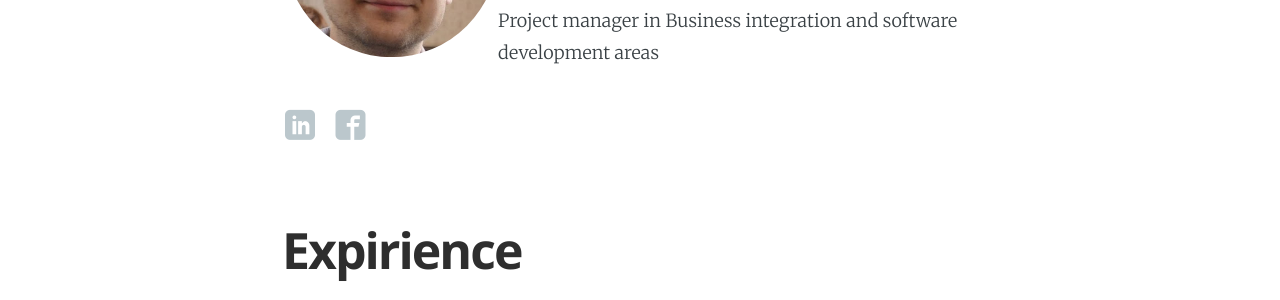
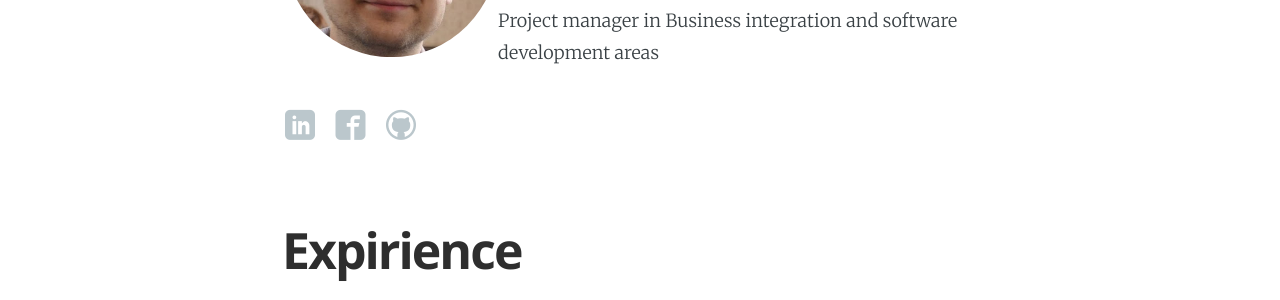
Before and after one commit to vetal232/vetal232.github.io, a Jekyll site: the page built from about.md, in a window 1280 px wide. Shown: the part 315-615 px from the top of the page. Built offline with Jekyll 4.4.1, drawn with Linux system fonts in a browser that asks for light colours.

Commit message:
Update about.md

```diff
--- a/about.md
+++ b/about.md
@@ -24,7 +24,9 @@ Project manager in Business integration and software development areas
     <a class="icon-fb" href = "https://www.facebook.com/vitaly.tuev" >
     <span class="hidden">Facebook </span>
     </a>
-
+<a class="icon-git" href = "https://github.com/vetal232" >
+    <span class="hidden">Github </span>
+    </a>
 </div>
 
 <br>
```
